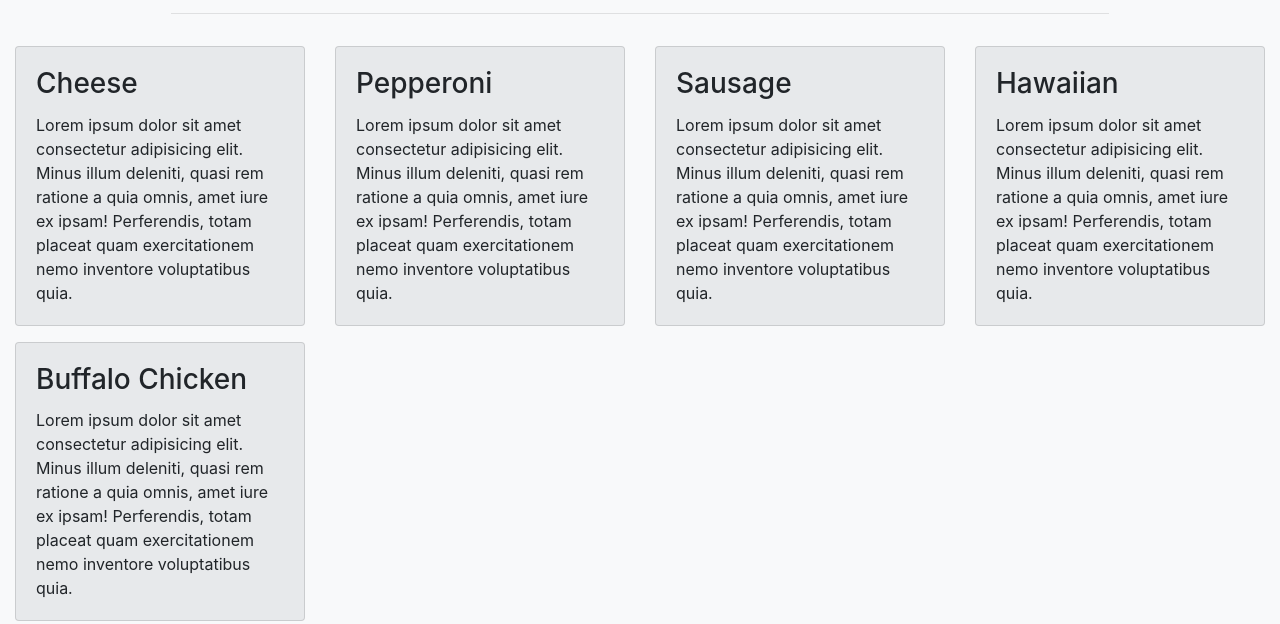
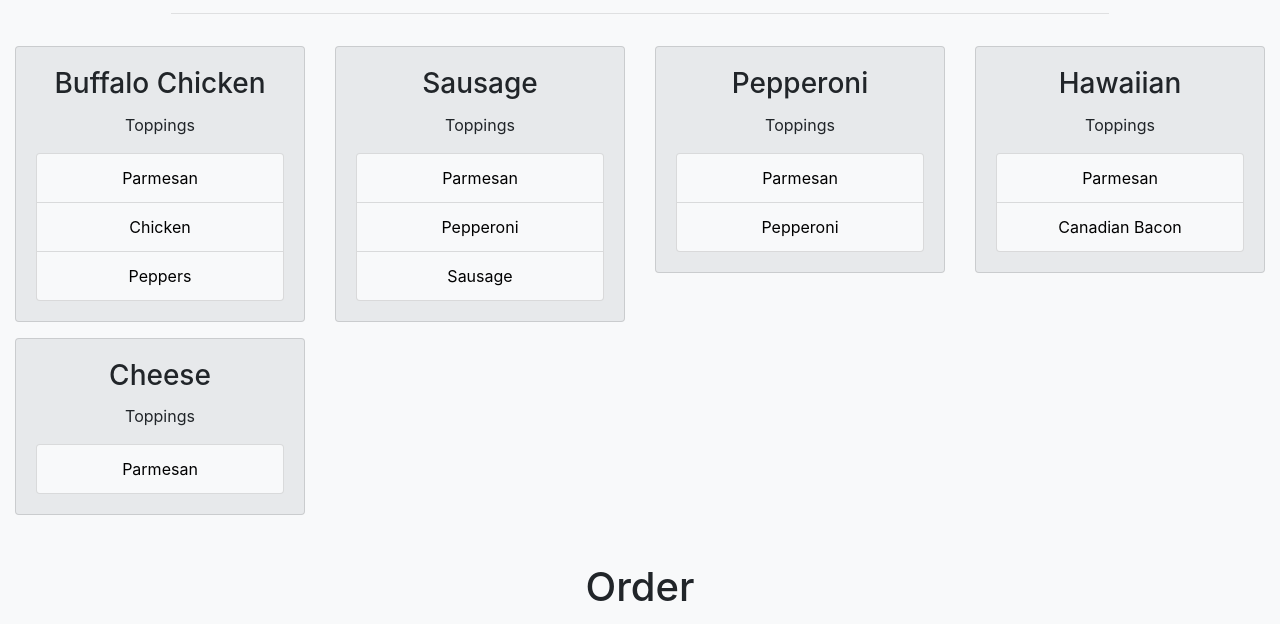
Before and after one commit to robbryandev/pizza-parlor, a plain HTML site: page index.html in a window 1280 px wide. Shown: the part 171-795 px from the top of the page. Drawn offline with nearby package versions, Linux system fonts and the light colour scheme.

Commit message:
Remove placeholders

```diff
--- a/css/styles.css
+++ b/css/styles.css
@@ -38,8 +38,7 @@ select option:active {
   cursor: pointer;
 }
 
-.active {
-  background-color: var(--my-light);
+.topping-text {
   color: black;
 }
 
--- a/index.html
+++ b/index.html
@@ -1,6 +1,5 @@
 <!DOCTYPE html>
 <html>
-
 <head>
   <meta charset="UTF-8">
   <meta http-equiv="X-UA-Compatible" content="IE=edge">
@@ -19,7 +18,6 @@
   <script src="js/scripts.js"></script>
   <title>Pizza Parlor</title>
 </head>
-
 <body class="bg-light">
   <div class="container-fluid">
     <nav class="navbar navbar-expand-lg navbar-dark bg-danger fixed-top">
@@ -44,51 +42,84 @@
       <div class="row row-cols-1 row-cols-sm-2 row-cols-md-3 row-cols-xl-4">
         <div class="col mt-3">
           <div class="card bg-my-light">
-            <div class="card-body">
-              <h3 class="card-title">Cheese</h3>
-              <p class="card-text">Lorem ipsum dolor sit amet consectetur adipisicing elit. Minus illum deleniti, quasi
-                rem ratione a quia omnis, amet iure ex ipsam! Perferendis, totam placeat quam exercitationem nemo
-                inventore voluptatibus quia.</p>
+            <div class="card-body text-center">
+              <h3 class="card-title">Buffalo Chicken</h3>
+              <p class="card-text">Toppings</p>
+              <ul class="list-group">
+                <li class="list-group-item bg-light topping-text">
+                  Parmesan
+                </li>
+                <li class="list-group-item bg-light topping-text">
+                  Chicken
+                </li>
+                <li class="list-group-item bg-light topping-text">
+                  Peppers
+                </li>
+              </ul>
             </div>
           </div>
         </div>
         <div class="col mt-3">
           <div class="card bg-my-light">
-            <div class="card-body">
-              <h3 class="card-title">Pepperoni</h3>
-              <p class="card-text">Lorem ipsum dolor sit amet consectetur adipisicing elit. Minus illum deleniti, quasi
-                rem ratione a quia omnis, amet iure ex ipsam! Perferendis, totam placeat quam exercitationem nemo
-                inventore voluptatibus quia.</p>
+            <div class="card-body text-center">
+              <h3 class="card-title">Sausage</h3>
+              <p class="card-text">Toppings</p>
+              <ul class="list-group">
+                <li class="list-group-item bg-light topping-text">
+                  Parmesan
+                </li>
+                <li class="list-group-item bg-light topping-text">
+                  Pepperoni
+                </li>
+                <li class="list-group-item bg-light topping-text">
+                  Sausage
+                </li>
+              </ul>
             </div>
           </div>
         </div>
         <div class="col mt-3">
           <div class="card bg-my-light">
-            <div class="card-body">
-              <h3 class="card-title">Sausage</h3>
-              <p class="card-text">Lorem ipsum dolor sit amet consectetur adipisicing elit. Minus illum deleniti, quasi
-                rem ratione a quia omnis, amet iure ex ipsam! Perferendis, totam placeat quam exercitationem nemo
-                inventore voluptatibus quia.</p>
+            <div class="card-body text-center">
+              <h3 class="card-title">Pepperoni</h3>
+              <p class="card-text">Toppings</p>
+              <ul class="list-group">
+                <li class="list-group-item bg-light topping-text">
+                  Parmesan
+                </li>
+                <li class="list-group-item bg-light topping-text">
+                  Pepperoni
+                </li>
+              </ul>
             </div>
           </div>
         </div>
         <div class="col mt-3">
           <div class="card bg-my-light">
-            <div class="card-body">
+            <div class="card-body text-center">
               <h3 class="card-title">Hawaiian</h3>
-              <p class="card-text">Lorem ipsum dolor sit amet consectetur adipisicing elit. Minus illum deleniti, quasi
-                rem ratione a quia omnis, amet iure ex ipsam! Perferendis, totam placeat quam exercitationem nemo
-                inventore voluptatibus quia.</p>
+              <p class="card-text">Toppings</p>
+              <ul class="list-group">
+                <li class="list-group-item bg-light topping-text">
+                  Parmesan
+                </li>
+                <li class="list-group-item bg-light topping-text">
+                  Canadian Bacon
+                </li>
+              </ul>
             </div>
           </div>
         </div>
         <div class="col mt-3">
           <div class="card bg-my-light">
-            <div class="card-body">
-              <h3 class="card-title">Buffalo Chicken</h3>
-              <p class="card-text">Lorem ipsum dolor sit amet consectetur adipisicing elit. Minus illum deleniti, quasi
-                rem ratione a quia omnis, amet iure ex ipsam! Perferendis, totam placeat quam exercitationem nemo
-                inventore voluptatibus quia.</p>
+            <div class="card-body text-center">
+              <h3 class="card-title">Cheese</h3>
+              <p class="card-text">Toppings</p>
+              <ul class="list-group">
+                <li class="list-group-item bg-light topping-text">
+                  Parmesan
+                </li>
+              </ul>
             </div>
           </div>
         </div>
@@ -162,6 +193,18 @@
               Sausage
             </label>
           </div>
+          <div class="form-check">
+            <label class="form-check-label">
+              <input class="form-check-input" type="checkbox" value="Canadian Bacon">
+              Canadian Bacon
+            </label>
+          </div>
+          <div class="form-check">
+            <label class="form-check-label">
+              <input class="form-check-input" type="checkbox" value="Peppers">
+              Peppers
+            </label>
+          </div>
           <br>
           <button type="button" id="order-btn" class="btn bg-my-light w-25">Order</button>
         </div>
@@ -169,5 +212,4 @@
     </div>
   </div>
 </body>
-
 </html>
```
